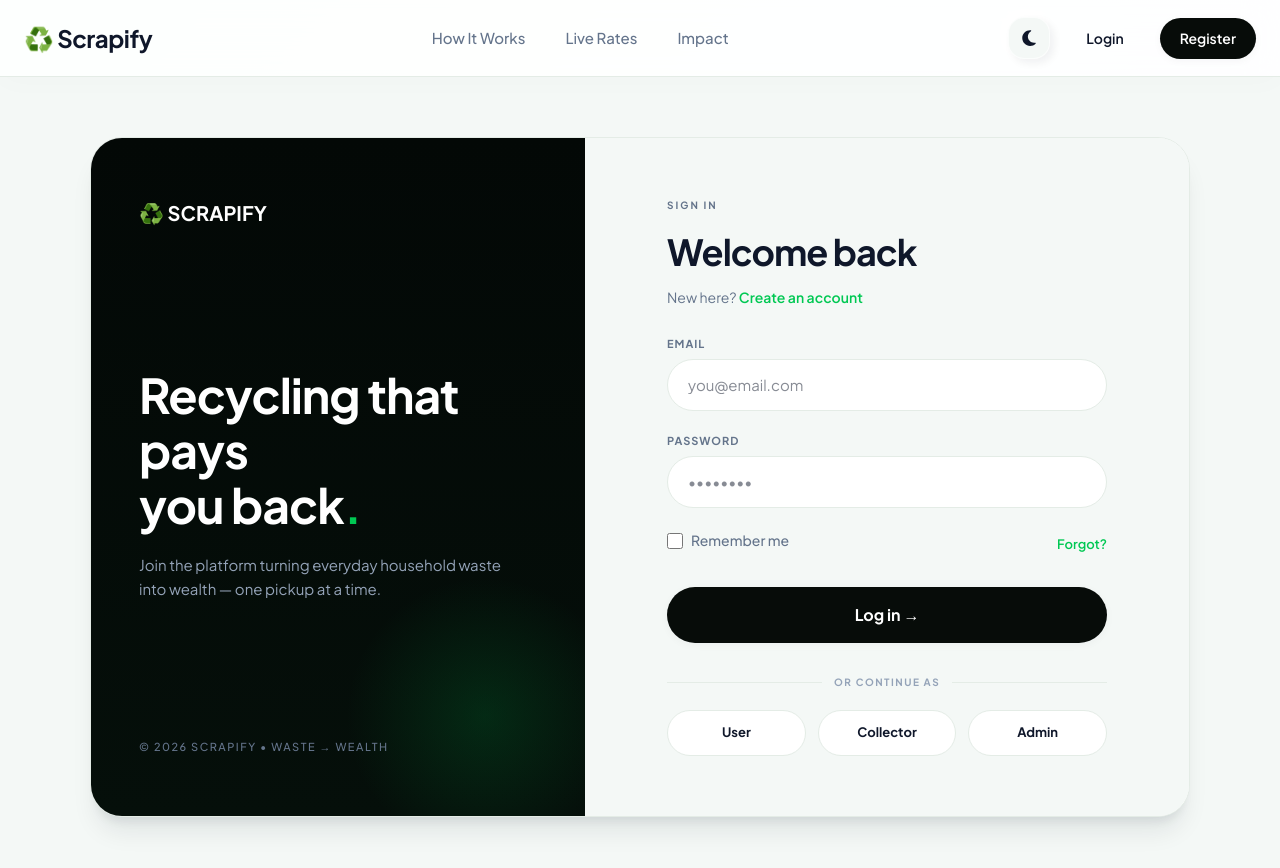
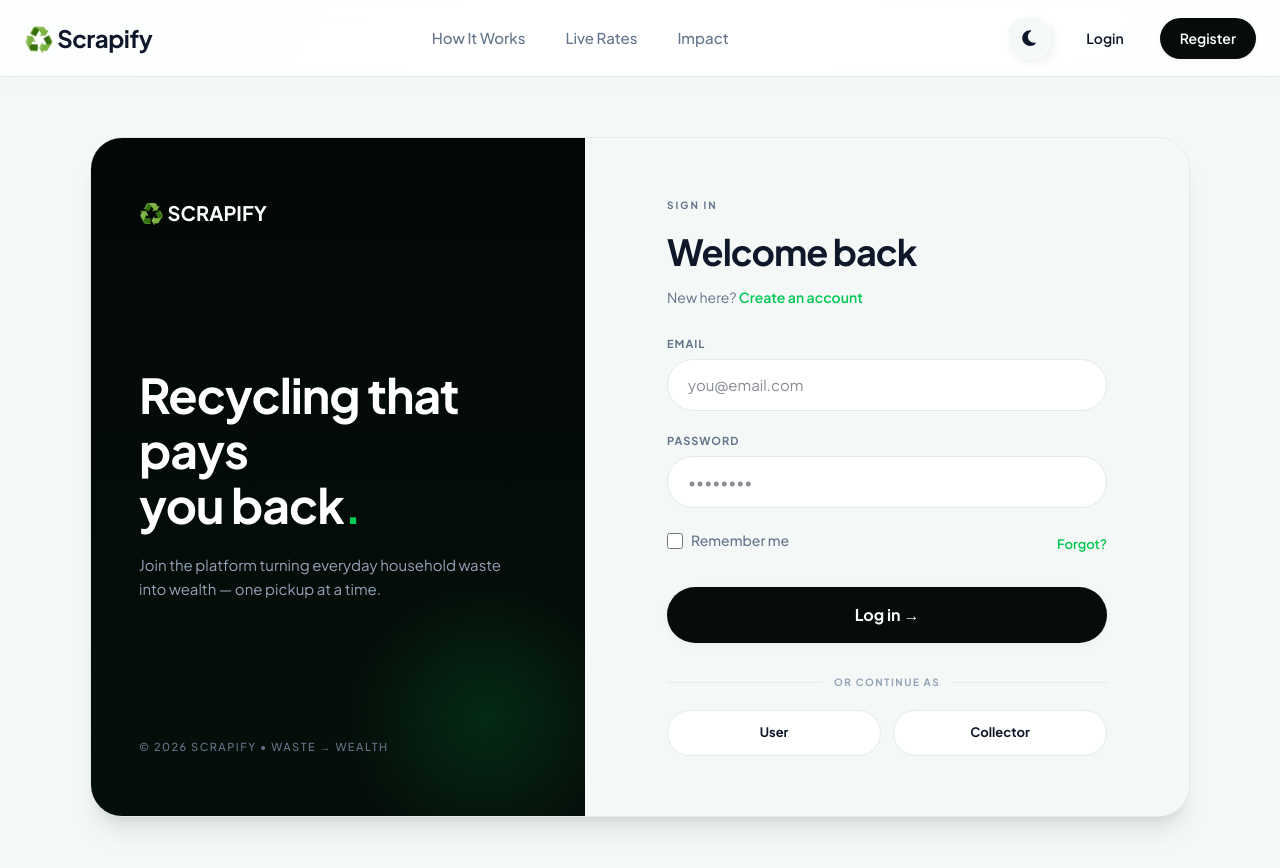
Before and after one commit to adithipenugonda/SCRAPIFY, a React (Vite) app in the folder frontend/: page /login in a window 1280 px wide. Shown: the top 868 px of the page. Built offline with nearby package versions, Linux system fonts and the light colour scheme.

Commit message:
adjusted login

```diff
--- a/frontend/src/pages/Auth/Auth.css
+++ b/frontend/src/pages/Auth/Auth.css
@@ -317,7 +317,7 @@
 
 .auth-shortcuts {
   display: grid;
-  grid-template-columns: repeat(3, 1fr);
+  grid-template-columns: repeat(2, 1fr);
   gap: 12px;
   width: 100%;
 }
--- a/frontend/src/pages/Auth/Login.jsx
+++ b/frontend/src/pages/Auth/Login.jsx
@@ -33,22 +33,8 @@ const Login = () => {
   // HANDLE ROLE SHORTCUTS PREFILL
   // ==========================================
   const handleRolePrefill = (role) => {
-    if (role === "user") {
-      setFormData({
-        email: "user@scrapify.com",
-        password: "password123",
-      });
-    } else if (role === "collector") {
-      setFormData({
-        email: "collector@scrapify.com",
-        password: "password123",
-      });
-    } else if (role === "admin") {
-      setFormData({
-        email: "admin@scrapify.com",
-        password: "password123",
-      });
-    }
+    // User requested to not prefill emails and passwords when these are clicked.
+    // If you'd like to implement visual role selection without prefilling, it can be added here.
   };
 
   // ==========================================
@@ -185,13 +171,6 @@ const Login = () => {
                 >
                   Collector
                 </button>
-                <button
-                  type="button"
-                  onClick={() => handleRolePrefill("admin")}
-                  className="shortcut-btn"
-                >
-                  Admin
-                </button>
               </div>
             </div>
           </div>
```
